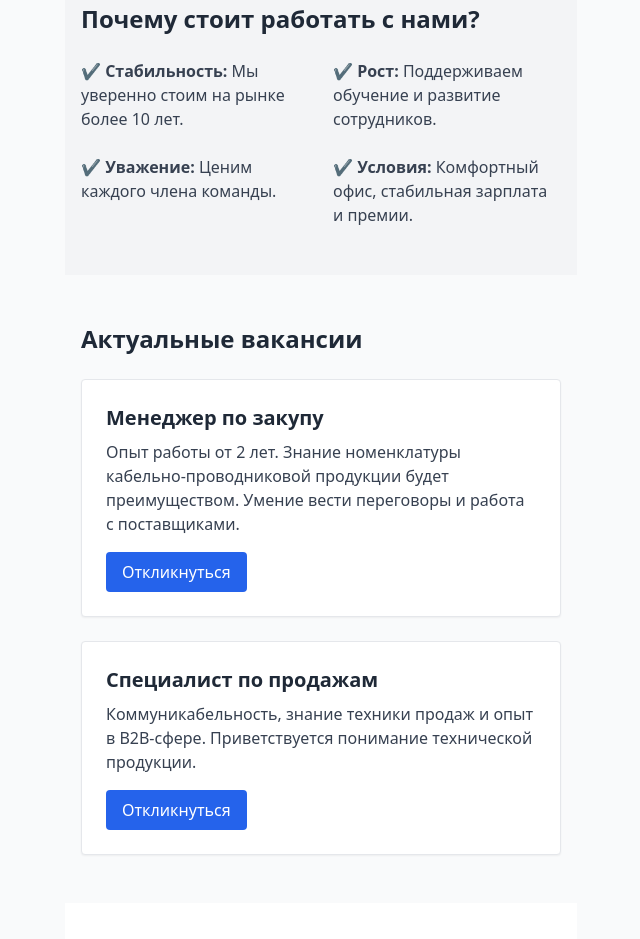
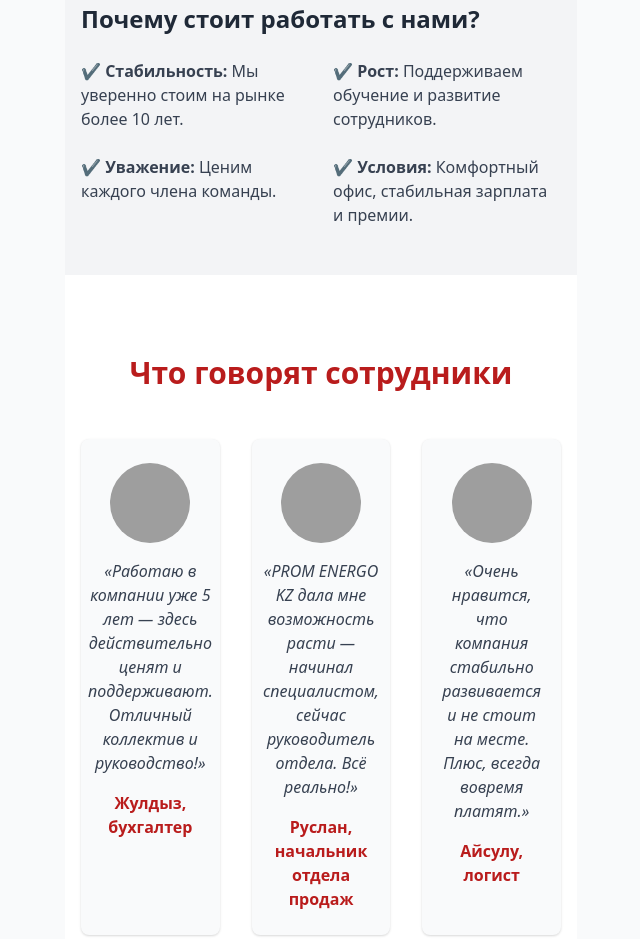
Before and after one commit to AiymTolysbayeva/Prom-Landing, a plain HTML site: page public/index.html in a window 1280 px wide. Shown: the part 2041-2980 px from the top of the page, without its empty margins (319-959 px from the left). Drawn offline with nearby package versions, Linux system fonts and the light colour scheme; grey boxes are pictures that could not be loaded.

Commit message:
Update index.html

```diff
--- a/public/index.html
+++ b/public/index.html
@@ -97,6 +97,32 @@
   </section>
 
   <!-- Вакансии -->
+<!-- Отзывы -->
+<section class="bg-white py-20 fade-in">
+  <div class="max-w-5xl mx-auto px-4 text-center">
+    <h3 class="text-3xl font-bold mb-12 text-red-700">Что говорят сотрудники</h3>
+    <div class="grid md:grid-cols-3 gap-8">
+      <div class="bg-gray-50 p-6 rounded-lg shadow flex flex-col items-center">
+        <img src="https://randomuser.me/api/portraits/women/65.jpg" alt="Жулдыз" class="w-20 h-20 rounded-full mb-4">
+        <p class="text-gray-700 italic mb-4">«Работаю в компании уже 5 лет — здесь действительно ценят и поддерживают. Отличный коллектив и руководство!»</p>
+        <p class="font-semibold text-red-700">Жулдыз, бухгалтер</p>
+      </div>
+      <div class="bg-gray-50 p-6 rounded-lg shadow flex flex-col items-center">
+        <img src="https://randomuser.me/api/portraits/men/76.jpg" alt="Руслан" class="w-20 h-20 rounded-full mb-4">
+        <p class="text-gray-700 italic mb-4">«PROM ENERGO KZ дала мне возможность расти — начинал специалистом, сейчас руководитель отдела. Всё реально!»</p>
+        <p class="font-semibold text-red-700">Руслан, начальник отдела продаж</p>
+      </div>
+      <div class="bg-gray-50 p-6 rounded-lg shadow flex flex-col items-center">
+        <img src="https://randomuser.me/api/portraits/women/44.jpg" alt="Айсулу" class="w-20 h-20 rounded-full mb-4">
+        <p class="text-gray-700 italic mb-4">«Очень нравится, что компания стабильно развивается и не стоит на месте. Плюс, всегда вовремя платят.»</p>
+        <p class="font-semibold text-red-700">Айсулу, логист</p>
+      </div>
+    </div>
+  </div>
+</section>
+
+<!-- Форма отклика -->
+<section id="form" class="py-20 max-w-xl mx-auto px-4 fade-in">
   <section class="py-12 max-w-5xl mx-auto px-4">
     <h3 class="text-2xl font-bold mb-6">Актуальные вакансии</h3>
     <div class="space-y-6">
```
